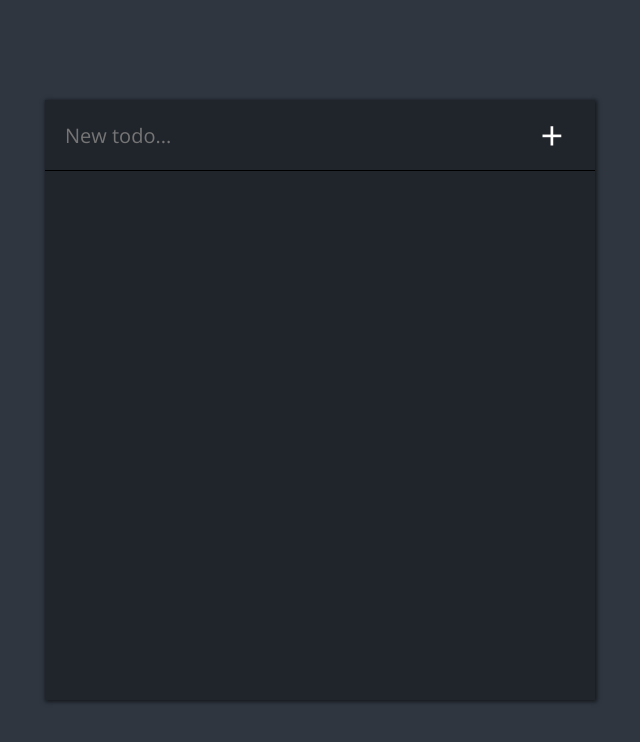
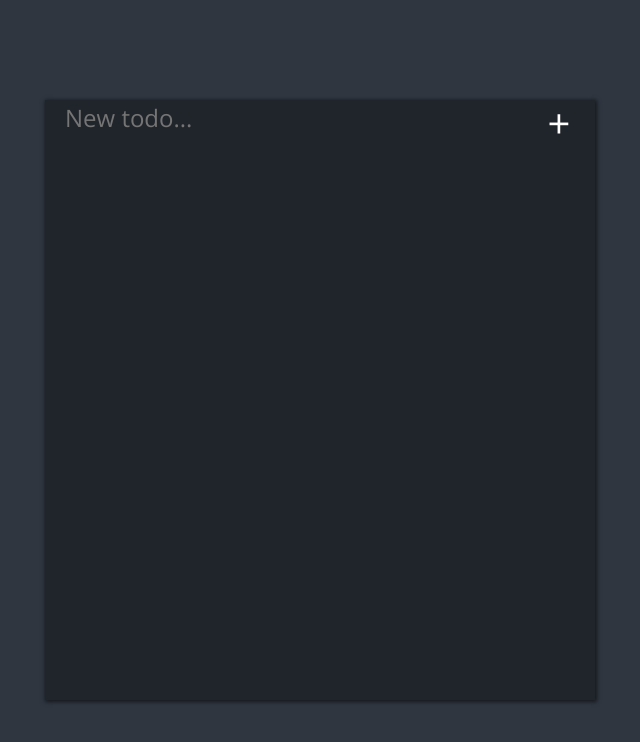
Before and after one commit to Emobe/todo, a React (Create React App) app: page / in a window 1280 px wide. Shown: the top 742 px of the page, without its empty margins (320-960 px from the left). Built offline with nearby package versions, Linux system fonts and the light colour scheme.

Commit message:
chance newtoto to sass

```diff
--- a/src/components/NewTodo/NewTodo.js
+++ b/src/components/NewTodo/NewTodo.js
@@ -1,6 +1,6 @@
 import React, { Component } from 'react';
 import PropTypes from 'prop-types';
-import './NewTodo.css';
+import './NewTodo.scss';
 
 class NewTodo extends Component {
 	static propTypes = {
@@ -29,12 +29,12 @@ class NewTodo extends Component {
 	}
 
 	hitEnter(e) {
-		return (e.key === 'Enter') ? this.createTodo() : null;
+		return e.key === 'Enter' ? this.createTodo() : null;
 	}
 
 	render() {
 		return (
-			<div className="new todo">
+			<div className="new-todo">
 				<div className="title">
 					<input
 						ref={this.inputRef}
--- a/src/components/NewTodo/NewTodo.css
+++ b/src/components/NewTodo/NewTodo.scss
@@ -1,9 +1,9 @@
-.new.todo {
+.new-todo {
   padding: 0;
   display: flex;
 }
 
-.new.todo .create {
+.new-todo .create {
   height: 100%;
   display: flex;
   justify-content: center;
@@ -13,12 +13,12 @@
   cursor: pointer;
 }
 
-.new.todo .title {
+.new-todo .title {
   height: 100%;
   flex-grow: 3;
 }
 
-.new.todo input {
+.new-todo input {
   border: none;
   padding-left: 20px;
   background-color: transparent;
```
